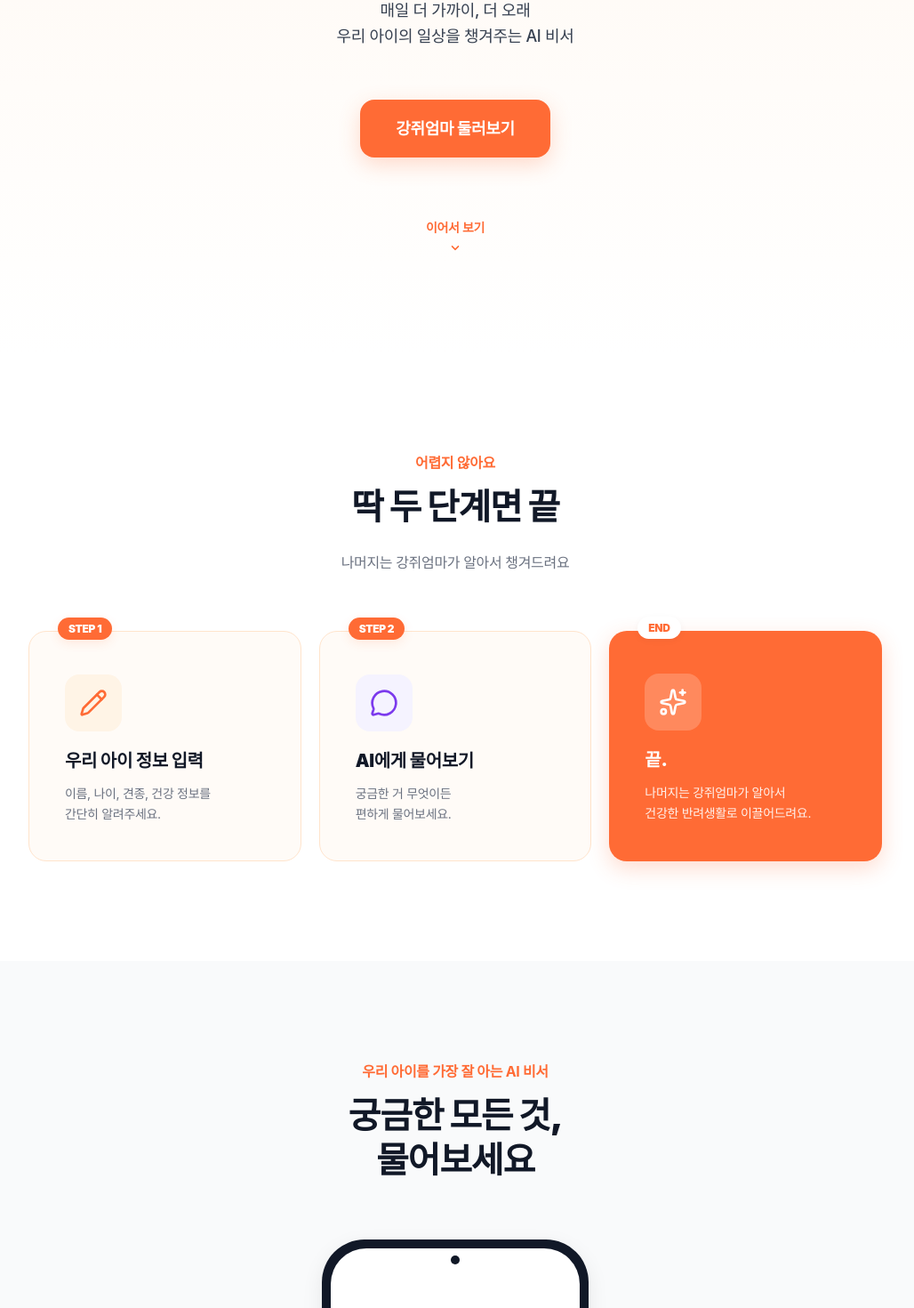
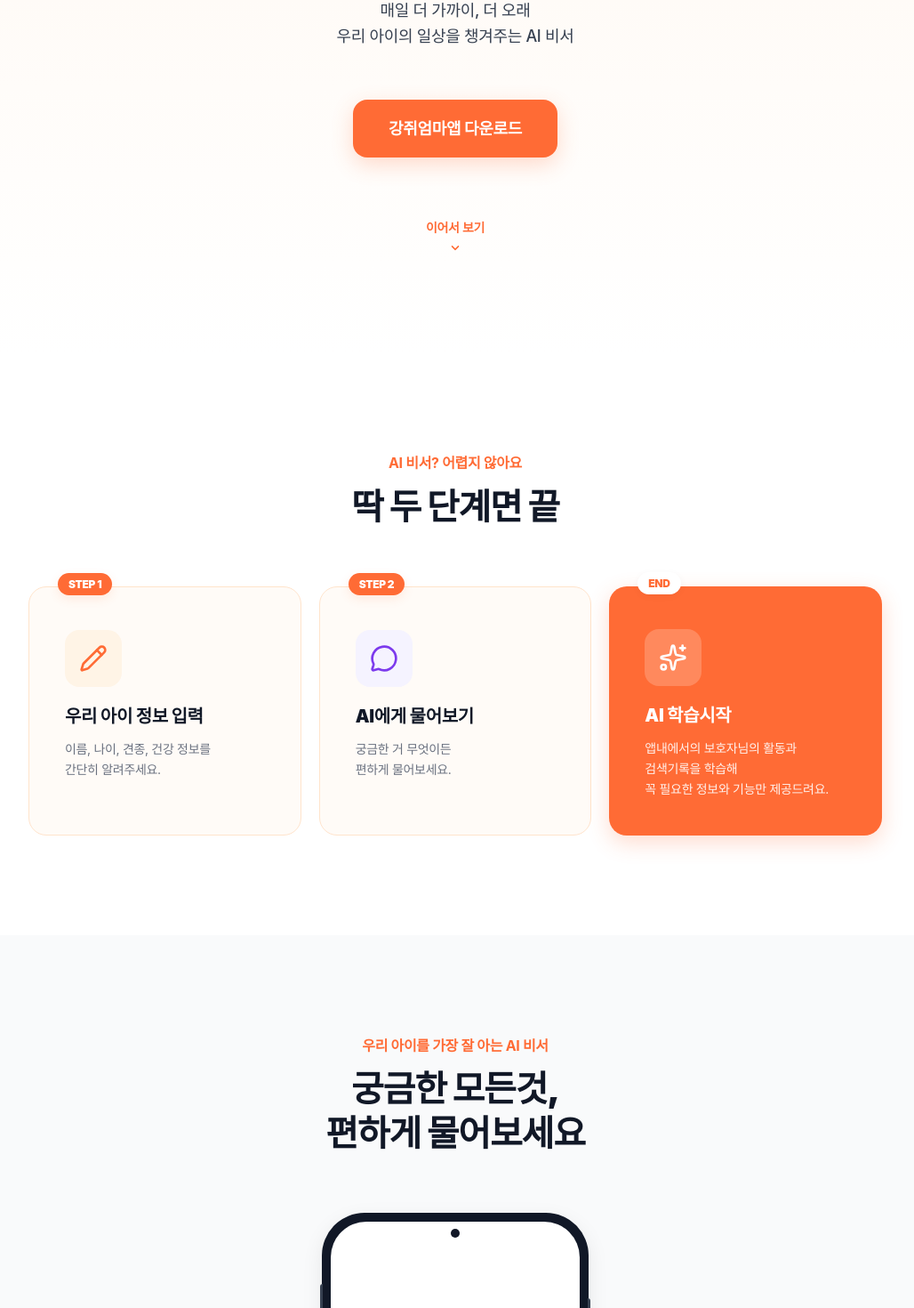
Before and after one commit to gangjiumma/gangjiumma-marketing, a Next.js app: page / in a window 1280 px wide. Shown: the part 400-1870 px from the top of the page at 89% size, without its empty margins (128-1156 px from the left). Built offline with nearby package versions, Linux system fonts and the light colour scheme; grey boxes are pictures that could not be loaded; a web font is replaced by a local one.

Commit message:
feat:page내 문구수정

```diff
--- a/src/app/page.tsx
+++ b/src/app/page.tsx
@@ -80,7 +80,7 @@ export default function Home() {
                 rel="noopener noreferrer"
                 className="inline-flex items-center gap-2 px-8 md:px-10 py-4 md:py-5 bg-brand text-white font-extrabold text-base md:text-xl rounded-2xl shadow-brand hover:bg-brand-dark hover:shadow-elevated hover:-translate-y-0.5 transition-all duration-200"
               >
-                <span>강쥐엄마 둘러보기</span>
+                <span>강쥐엄마앱 다운로드</span>
               </a>
             </div>
             {/* 다음 섹션으로 자연스럽게 유도하는 힌트 */}
@@ -100,16 +100,13 @@ export default function Home() {
             <div className="text-center mb-12 md:mb-16">
               {/* ✏️ 섹션 라벨 */}
               <p className="text-base md:text-lg text-brand font-bold mb-3">
-                어렵지 않아요
+                AI 비서? 어렵지 않아요
               </p>
               {/* ✏️ 섹션 헤드라인 */}
               <h2 className="text-3xl md:text-5xl font-black text-ink-1 tracking-tighter leading-tight">
                 딱 두 단계면 끝
               </h2>
-              {/* ✏️ 섹션 부제 */}
-              <p className="mt-6 text-base md:text-lg text-ink-3 font-medium leading-relaxed">
-                나머지는 강쥐엄마가 알아서 챙겨드려요
-              </p>
+
             </div>
           </FadeInSection>
 
@@ -170,13 +167,13 @@ export default function Home() {
                 </div>
                 {/* ✏️ End 제목 */}
                 <h3 className="text-xl md:text-2xl font-black mb-3 leading-snug">
-                  끝.
+                  AI 학습시작
                 </h3>
                 {/* ✏️ End 본문 */}
                 <p className="text-base text-white/90 leading-relaxed">
-                  나머지는 강쥐엄마가 알아서
+                  앱내에서의 보호자님의 활동과 검색기록을 학습해
                   <br />
-                  건강한 반려생활로 이끌어드려요.
+                  꼭 필요한 정보와 기능만 제공드려요.
                 </p>
               </div>
             </FadeInSection>
@@ -197,9 +194,8 @@ export default function Home() {
               </p>
               {/* ✏️ 섹션 헤드라인 */}
               <h2 className="text-3xl md:text-5xl font-black text-ink-1 tracking-tighter leading-tight">
-                궁금한 모든 것,
-                <br />
-                물어보세요
+                궁금한 모든것,
+                <br />편하게 물어보세요
               </h2>
             </div>
           </FadeInSection>
@@ -473,7 +469,7 @@ export default function Home() {
                 rel="noopener noreferrer"
                 className="inline-flex items-center gap-2 px-10 md:px-12 py-5 md:py-6 bg-brand text-white font-extrabold text-lg md:text-2xl rounded-2xl shadow-brand hover:bg-brand-dark hover:shadow-elevated hover:-translate-y-0.5 transition-all duration-200"
               >
-                <span>강쥐엄마 둘러보기</span>
+                <span>강쥐엄마앱 다운로드</span>
               </a>
             </div>
           </FadeInSection>
```
